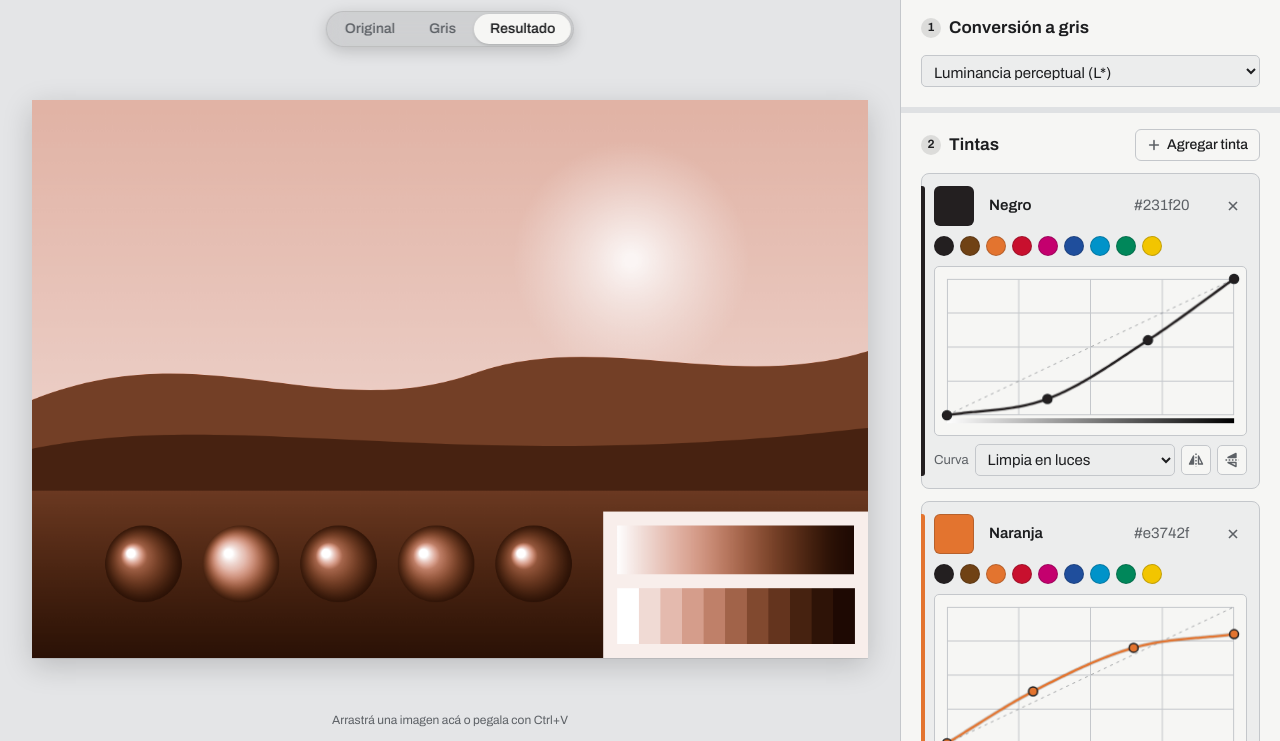
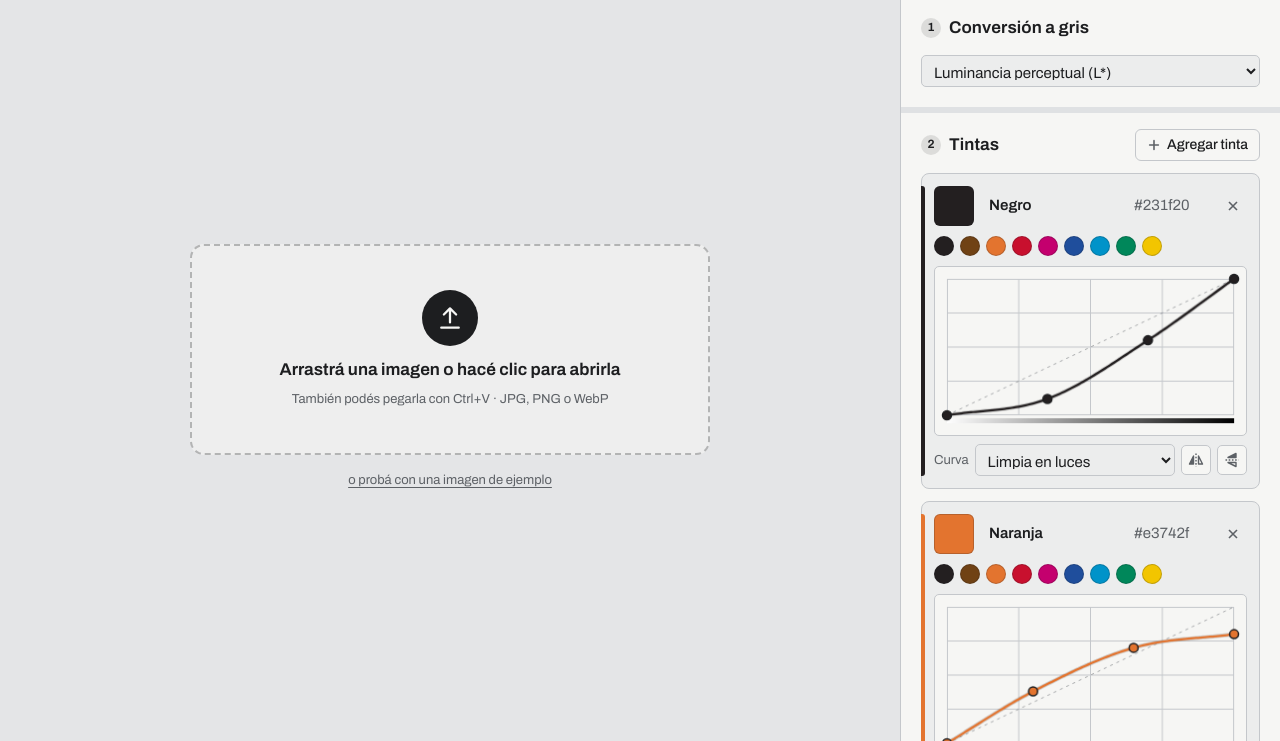
Before and after one commit to dmenta/duo, a plain HTML site: page src/index.html in a window 1280 px wide. Shown: the part 59-800 px from the top of the page. Drawn offline with nearby package versions, Linux system fonts and the light colour scheme.

Commit message:
Ajustado de imagen a pantalla. Inicio sin imagen de prueba

```diff
--- a/src/index.html
+++ b/src/index.html
@@ -88,7 +88,17 @@
           <button data-v="result" aria-pressed="true">Resultado</button>
         </div>
         <canvas id="view" aria-label="Vista previa"></canvas>
-        <p class="stage-hint" id="stageHint">Arrastrá una imagen acá o pegala con Ctrl+V</p>
+        <div class="empty" id="emptyState">
+          <button class="dropzone" id="dropzone" type="button">
+            <span class="dz-icon"><svg width="28" height="28" viewBox="0 0 16 16" fill="none" stroke="currentColor"
+                stroke-width="1.3" stroke-linecap="round" stroke-linejoin="round" aria-hidden="true">
+                <path d="M8 10.5v-8M4.5 6L8 2.5 11.5 6M3 13.5h10" />
+              </svg></span>
+            <span class="dz-title">Arrastrá una imagen o hacé clic para abrirla</span>
+            <span class="dz-sub" id="dzSub">También podés pegarla con Ctrl+V · JPG, PNG o WebP</span>
+          </button>
+          <button class="link-btn" id="sampleBtn" type="button">o probá con una imagen de ejemplo</button>
+        </div>
         <div class="toast" id="toast" role="status" aria-live="polite"></div>
       </div>
     </main>
--- a/src/js/loader.js
+++ b/src/js/loader.js
@@ -1,7 +1,7 @@
 "use strict";
 /* Carga de imágenes e imagen de prueba.
    Expone: setSource, recomputeGray, loadFile, sampleImage
-   Usa: state, buf, PREVIEW_MAX, FULL_MAX, computeIdx, scheduleRender, setStatus, enc, YfromL */
+   Usa: state, buf, PREVIEW_MAX, FULL_MAX, computeIdx, scheduleRender, setStatus, setHasImage, enc, YfromL */
 
 function scaled(src, max) {
   const s = Math.min(1, max / Math.max(src.width, src.height));
@@ -24,6 +24,7 @@ function setSource(src, name) {
   document.getElementById("fileName").title = name;
   document.getElementById("fileDims").textContent =
     `${buf.full.w} × ${buf.full.h} px${capped ? " · reducida para exportar" : ""}`;
+  setHasImage(true);
 }
 
 // Recalcular niveles de gris (cambió la imagen o el método de conversión)
--- a/src/js/main.js
+++ b/src/js/main.js
@@ -1,4 +1,4 @@
 "use strict";
 /* Arranque. */
 initHistory(DEFAULT_REF);   // restaura la última receta guardada, si hay
-sampleImage();
+setHasImage(false);         // arranca sin imagen: se ve la zona de carga
--- a/src/js/ui-stage.js
+++ b/src/js/ui-stage.js
@@ -1,7 +1,7 @@
 "use strict";
 /* Zona de la imagen: selector de vista, abrir, arrastrar y pegar.
-   Expone: syncViewSeg
-   Usa: state, scheduleRender, loadFile, IS_MAC */
+   Expone: syncViewSeg, setHasImage, fitCanvas
+   Usa: state, buf, scheduleRender, loadFile, sampleImage, IS_MAC */
 
 const viewSeg = document.getElementById("viewSeg");
 function syncViewSeg() {
@@ -17,7 +17,32 @@ const stage = document.getElementById("stage");
 document.getElementById("openBtn").addEventListener("click", () => fileIn.click());
 const pasteKey = IS_MAC ? "⌘V" : "Ctrl+V";
 document.getElementById("openBtn").title = `Abrir imagen… También podés arrastrarla a la vista o pegarla con ${pasteKey}`;
-document.getElementById("stageHint").textContent = `Arrastrá una imagen acá o pegala con ${pasteKey}`;
+document.getElementById("dzSub").textContent = `También podés pegarla con ${pasteKey} · JPG, PNG o WebP`;
+document.getElementById("dropzone").addEventListener("click", () => fileIn.click());
+document.getElementById("sampleBtn").addEventListener("click", () => sampleImage());
+
+// Con o sin imagen: muestra la zona de carga o el visor, y habilita las descargas
+const dlButtons = ["expDuo", "expMenuBtn"].map(id => document.getElementById(id));
+function setHasImage(has) {
+  document.body.classList.toggle("no-image", !has);
+  dlButtons.forEach(b => b.disabled = !has);
+  if (has) fitCanvas();
+}
+
+// Ajustar a la vista: el canvas ocupa el mayor tamaño posible dentro del escenario,
+// conservando la proporción (también agranda las imágenes chicas)
+const FIT_INSET = { top: 60, right: 32, bottom: 24, left: 32 };
+const viewEl = document.getElementById("view");
+function fitCanvas() {
+  if (!buf.full) return;
+  const r = stage.getBoundingClientRect();
+  const aw = r.width - FIT_INSET.left - FIT_INSET.right, ah = r.height - FIT_INSET.top - FIT_INSET.bottom;
+  if (aw <= 0 || ah <= 0) return;
+  const s = Math.min(aw / buf.full.w, ah / buf.full.h);
+  viewEl.style.width = Math.max(1, Math.floor(buf.full.w * s)) + "px";
+  viewEl.style.height = Math.max(1, Math.floor(buf.full.h * s)) + "px";
+}
+new ResizeObserver(fitCanvas).observe(stage);
 fileIn.addEventListener("change", () => { loadFile(fileIn.files[0]); fileIn.value = ""; });
 ["dragenter", "dragover"].forEach(t => stage.addEventListener(t, e => { e.preventDefault(); stage.classList.add("drag"); }));
 // dragleave también se dispara al pasar entre elementos internos: solo cuenta si el puntero salió de #stage
--- a/src/styles.css
+++ b/src/styles.css
@@ -169,15 +169,21 @@ select {
     flex: none;
     align-self: center;
 }
+/* Si falta lugar se recortan primero las dimensiones y después el nombre */
 .file-name {
+    flex: 0 1 auto;
+    min-width: 4em;
     font-weight: 650;
     color: var(--text);
     overflow: hidden;
     text-overflow: ellipsis;
     white-space: nowrap;
-    min-width: 0;
 }
 .file-dims {
+    flex: 0 1000 auto;
+    min-width: 0;
+    overflow: hidden;
+    text-overflow: ellipsis;
     font-size: 13px;
     white-space: nowrap;
     font-variant-numeric: tabular-nums;
@@ -185,12 +191,15 @@ select {
 .dl-split {
     flex: none;
 }
+/* La toolbar comparte el ancho con el panel: el texto de la descarga se va antes que el nombre */
+@media (max-width: 1240px) {
+    .dl-split .lbl {
+        display: none;
+    }
+}
 @media (max-width: 760px) {
     .brand-name,
     .file-dims {
-        display: none;
-    }
-    .dl-split .lbl {
         display: none;
     }
 }
@@ -339,14 +348,12 @@ select {
     overflow: hidden;
     padding: 18px;
 }
-/* El canvas se centra dentro del escenario y se achica para entrar en el espacio que quede.
-   Abajo deja lugar para la indicación de arrastrar o pegar. */
+/* El canvas se centra en el escenario; su tamaño en pantalla lo calcula fitCanvas()
+   para ajustarlo a la vista (achicando o agrandando). Arriba deja lugar al selector de vista. */
 .stage canvas {
     position: absolute;
-    inset: 60px 32px 40px;
+    inset: 60px 32px 24px;
     margin: auto;
-    max-width: calc(100% - 64px);
-    max-height: calc(100% - 100px);
     display: block;
     box-shadow:
         0 1px 0 rgba(0, 0, 0, 0.08),
@@ -374,20 +381,79 @@ select {
         0 4px 16px rgba(0, 0, 0, 0.18),
         inset 0 0 0 1px color-mix(in srgb, var(--text) 10%, transparent);
 }
-.stage-hint {
+/* Estado vacío: zona de carga */
+.empty {
     position: absolute;
-    left: 0;
-    right: 0;
-    bottom: 12px;
-    margin: 0;
+    inset: 0;
+    display: flex;
+    flex-direction: column;
+    align-items: center;
+    justify-content: center;
+    gap: 12px;
+    padding: 24px;
+}
+.dropzone {
+    display: flex;
+    flex-direction: column;
+    align-items: center;
+    gap: 8px;
     text-align: center;
-    pointer-events: none;
-    font-size: 12px;
+    cursor: pointer;
+    width: min(520px, 100%);
+    padding: 44px 28px;
+    border: 2px dashed color-mix(in srgb, var(--text) 28%, transparent);
+    border-radius: 14px;
+    background: color-mix(in srgb, var(--surface) 55%, transparent);
+    color: var(--text);
+    transition:
+        border-color 0.15s,
+        background-color 0.15s;
+}
+.dropzone:hover,
+.stage.drag .dropzone {
+    border-color: var(--accent);
+    background: var(--surface);
+}
+.dz-icon {
+    display: inline-flex;
+    align-items: center;
+    justify-content: center;
+    width: 56px;
+    height: 56px;
+    border-radius: 50%;
+    margin-bottom: 4px;
+    background: var(--text);
+    color: var(--surface);
+}
+.dz-title {
+    font-size: 17px;
+    font-weight: 650;
+}
+.dz-sub {
+    font-size: 13px;
     color: var(--muted);
-    white-space: nowrap;
-    overflow: hidden;
-    text-overflow: ellipsis;
-    padding: 0 12px;
+}
+.link-btn {
+    border: 0;
+    background: none;
+    padding: 4px 6px;
+    color: var(--muted);
+    font-size: 13px;
+    cursor: pointer;
+    text-decoration: underline;
+    text-underline-offset: 3px;
+}
+.link-btn:hover {
+    color: var(--text);
+}
+/* Sin imagen: solo la zona de carga. Con imagen: todo lo demás. */
+body.no-image #view,
+body.no-image .view-seg,
+body.no-image .file-info {
+    display: none;
+}
+body:not(.no-image) .empty {
+    display: none;
 }
 .stage.drag::after {
     content: 'Soltá la imagen acá';
@@ -406,7 +472,7 @@ select {
 .toast {
     position: absolute;
     left: 50%;
-    bottom: 40px;
+    bottom: 20px;
     z-index: 3;
     transform: translate(-50%, 8px);
     opacity: 0;
```
